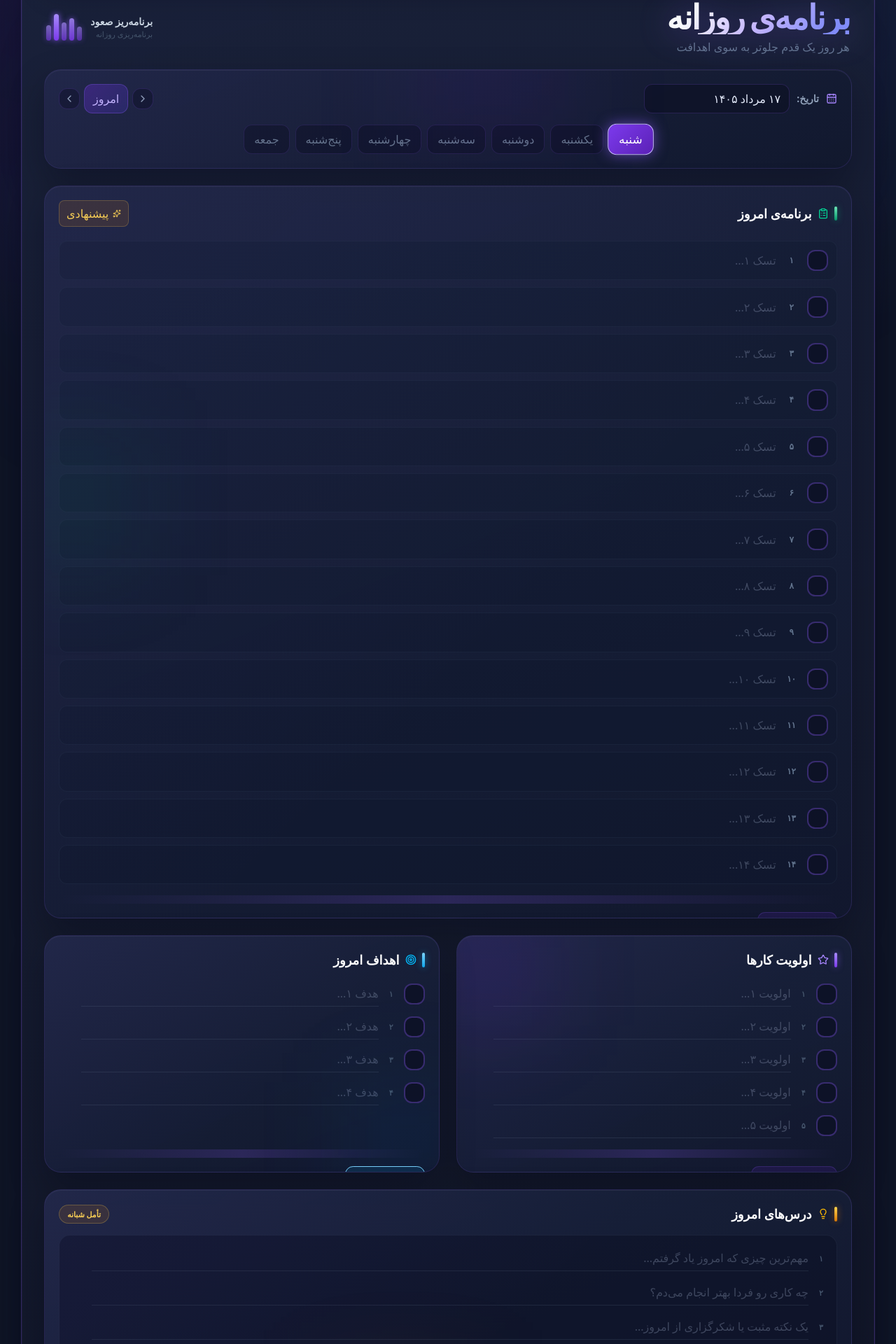
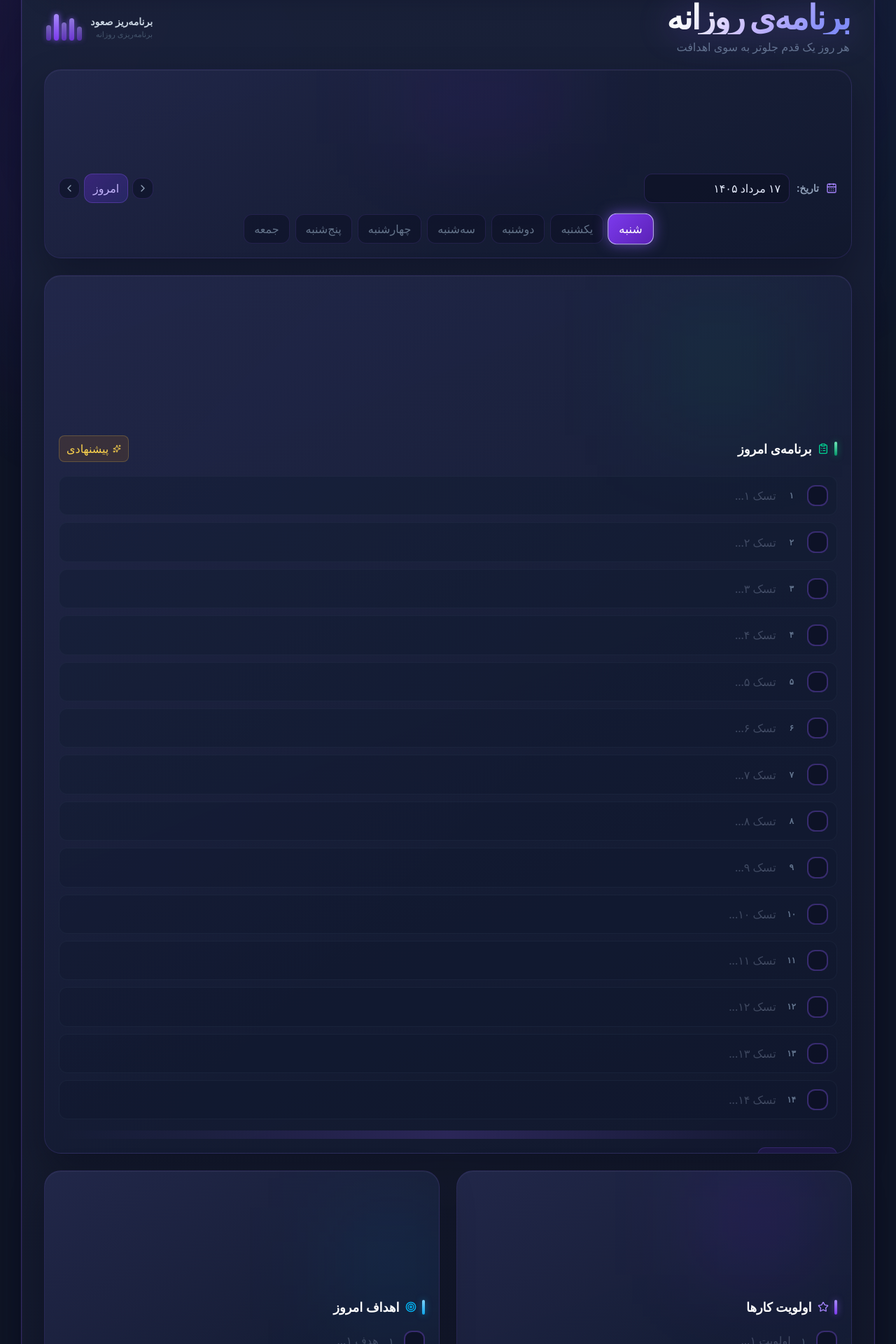
Before and after one commit to alieftekhari5040-del/planner, a React (Vite) app: page / in a window 1280 px wide. Shown: the part 240-2160 px from the top of the page at 70% size. Built offline with nearby package versions, Linux system fonts and the light colour scheme.

Commit message:
fix: دکمه افزودن دیگه از کارت بیرون نمیزنه — overflow-hidden برداشته شد
Co-authored-by: arena-agent <297053741+arena-agent@users.noreply.github.com>

```diff
--- a/src/components/DateSection.tsx
+++ b/src/components/DateSection.tsx
@@ -16,7 +16,7 @@
   selectedDayOfWeek, onSelectDayOfWeek, dateText,
   onChangeDateText, onPreviousDay, onNextDay, onGoToToday,
 }) => (
-  <div className="surface-card w-full p-4 md:p-5 relative overflow-hidden">
+  <div className="surface-card w-full p-4 md:p-5 relative">
     <div className="absolute -top-10 right-1/3 w-64 h-32 bg-violet-600/8 blur-3xl pointer-events-none" />
 
     <div className="flex flex-col gap-4">
--- a/src/components/GoalsCard.tsx
+++ b/src/components/GoalsCard.tsx
@@ -27,7 +27,7 @@
   const total = goals.filter((g) => g.text.trim()).length;
 
   return (
-    <div className="surface-card w-full p-4 md:p-5 relative overflow-hidden flex flex-col">
+    <div className="surface-card w-full p-4 md:p-5 relative flex flex-col">
       {/* glow */}
       <div className="absolute -bottom-8 -right-8 w-40 h-40 bg-sky-600/10 blur-3xl pointer-events-none" />
 
--- a/src/components/LessonsCard.tsx
+++ b/src/components/LessonsCard.tsx
@@ -25,7 +25,7 @@
   ];
 
   return (
-    <div className="surface-card w-full p-4 md:p-5 relative overflow-hidden">
+    <div className="surface-card w-full p-4 md:p-5 relative">
       {/* glow */}
       <div className="absolute -bottom-8 left-1/3 w-64 h-24 bg-amber-600/8 blur-3xl pointer-events-none" />
 
--- a/src/components/PrioritiesCard.tsx
+++ b/src/components/PrioritiesCard.tsx
@@ -27,7 +27,7 @@
   const total = priorities.filter((p) => p.text.trim()).length;
 
   return (
-    <div className="surface-card w-full p-4 md:p-5 relative overflow-hidden flex flex-col">
+    <div className="surface-card w-full p-4 md:p-5 relative flex flex-col">
       {/* glow */}
       <div className="absolute -top-8 -left-8 w-40 h-40 bg-violet-600/12 blur-3xl pointer-events-none" />
 
--- a/src/components/ScheduleCard.tsx
+++ b/src/components/ScheduleCard.tsx
@@ -28,7 +28,7 @@
   const total = schedule.filter((s) => s.task.trim()).length;
 
   return (
-    <div className="surface-card w-full p-4 md:p-5 relative overflow-hidden flex flex-col">
+    <div className="surface-card w-full p-4 md:p-5 relative flex flex-col">
       {/* glow */}
       <div className="absolute top-1/3 -left-16 w-52 h-52 bg-emerald-600/8 blur-3xl pointer-events-none" />
 
--- a/src/index.css
+++ b/src/index.css
@@ -210,6 +210,7 @@
 ══════════════════════════════════════════ */
 .surface-card {
   position: relative;
+  overflow: clip;
   border: 1px solid rgba(139,92,246,.16) !important;
   border-radius: 1.5rem !important;
   background: linear-gradient(158deg,
@@ -228,7 +229,9 @@
   border-radius: inherit;
   background: linear-gradient(135deg, rgba(139,92,246,.05) 0%, transparent 60%);
   pointer-events: none;
+  z-index: 0;
 }
+.surface-card > * { position: relative; z-index: 1; }
 .surface-card:hover {
   border-color: rgba(139,92,246,.28) !important;
   box-shadow:
```
